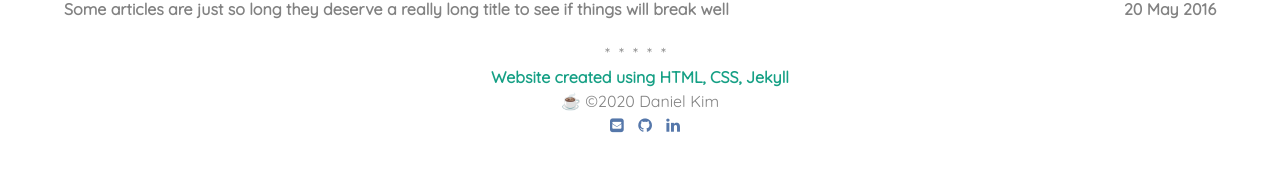
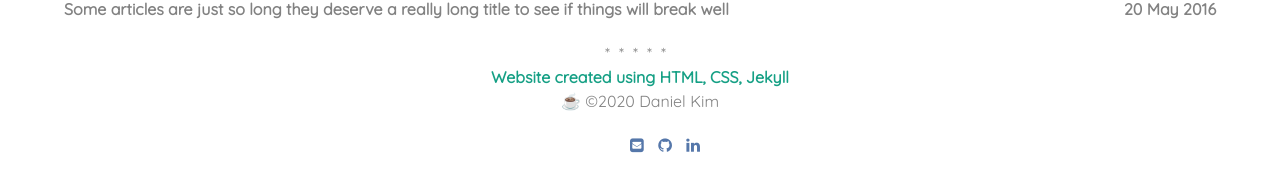
Before and after one commit to danielk56/danielk56.github.io, a Jekyll site: the page built from blog.md, in a window 1280 px wide. Shown: the part 592-784 px from the top of the page. Built offline with Jekyll 4.4.1, drawn with Linux system fonts in a browser that asks for light colours.

Commit message:
Update about.html

```diff
--- a/_includes/page/about.html
+++ b/_includes/page/about.html
@@ -4,6 +4,7 @@
 <strong> Website created using HTML, CSS, Jekyll </strong>
 <br>☕ ©2020 Daniel Kim
 <br>
+<ul class = "connect">
 {% if site.author.email %}
 <a href="mailto:{{ site.author.email }}" class="social-links__entry" target="_blank">
 <i class="fa fa-envelope-square"></i>
@@ -19,5 +20,6 @@
 <i class="fa fa-linkedin"></i>
 </a>
 {% endif %}
+  </ul>
 </div>
 </div>
```
